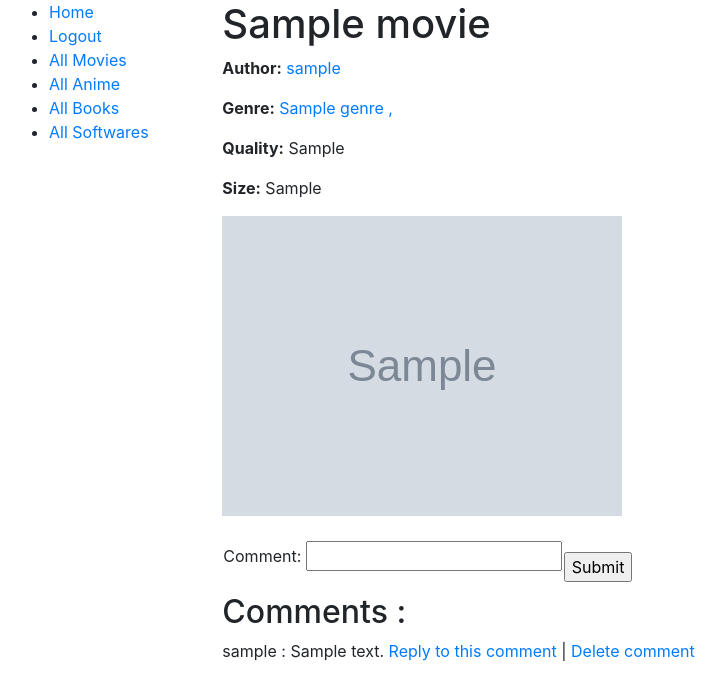
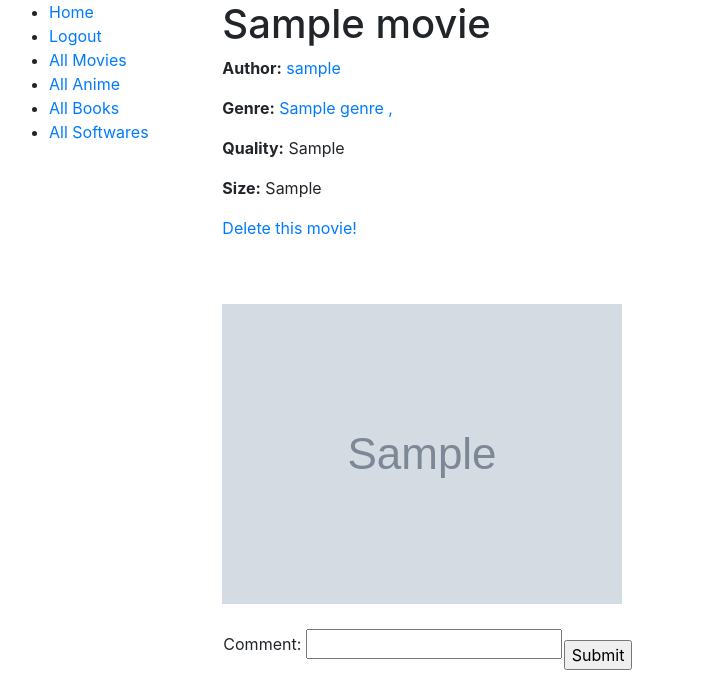
Before and after one commit to bangpradyumna/Bits-Pilani-DC-Catalog, a Django app: page /movies/1 in a window 1280 px wide. Shown: the top 680 px of the page, without its empty margins (6-732 px from the left). Run offline with Django 3.2, Linux system fonts and the light colour scheme; a user stored in the database is signed in; tables that the repository leaves empty hold one stand-in row (values such as "Sample post"); grey boxes marked "Sample" are stand-in pictures; some libraries are stand-ins or nearby versions.

Commit message:
Added method to delete a post(Movie,Anime,Sofware etc.)

```diff
--- a/blog/urls.py
+++ b/blog/urls.py
@@ -25,4 +25,9 @@ urlpatterns = [
     path('users/update_profile', views.UpdateProfile, name='update_profile'),
     path('comment/delete_comment/<int:pk>', views.DeleteComment, name='delete_comment'),
     path('comment/delete_reply_to_comment/<int:pk>', views.DeleteReplyToComment, name='delete_reply_to_comment'),
+    path('movies/delete/<int:pk>', views.deleteMovie, name='delete_movie'),
+    path('anime/delete/<int:pk>', views.deleteAnime, name='delete_anime'),
+    path('software/delete/<int:pk>', views.deleteSoftware, name='delete_software'),
+    path('books/delete/<int:pk>', views.deleteBook, name='delete_book'),
+
 ]
--- a/blog/views.py
+++ b/blog/views.py
@@ -69,7 +69,9 @@ class MovieDetailView(LoginRequiredMixin, generic.DetailView, FormMixin):
     def get_context_data(self, **kwargs):
         context = super().get_context_data(**kwargs)
         context['form'] = self.get_form()
-        comments_for_post = Comment.objects.all().filter(comment_author=self.request.user)
+        # context['pk']=self.object.pk
+        comments_for_post = Comment.objects.all().filter(content_type=ContentType.objects.get_for_model(self.model),
+                                                         object_id=self.object.pk)
         context['comments_for_post'] = comments_for_post
         return context
 
@@ -101,12 +103,35 @@ class MovieReplyToCommentView(LoginRequiredMixin, CreateView):
     def form_valid(self, form):
         form.instance.reply_to_comment_author = self.request.user
         form.instance.comment = Comment.objects.get(pk=self.kwargs['pk'])
-        # ctu=Movie.objects.get(pk=form.instance.comment.object_id)
-        # print("hello")
-        # print(type(ctu))
-        # self.success_url=Movie.objects.get(pk=form.instance.comment.object_id)
         self.success_url = reverse('Movies-detail', kwargs={'pk': form.instance.comment.object_id})
         return super().form_valid(form)
+
+
+def deleteMovie(request, pk):
+    this_movie = Movie.objects.get(pk=pk)
+    if this_movie.author == request.user:
+        this_movie.delete()
+
+
+def deleteAnime(request, pk):
+    this_anime = Anime.objects.get(pk=pk)
+    if this_anime.author == request.user:
+        this_anime.delete()
+
+
+def deleteBook(request, pk):
+    this_book = Book.objects.get(pk=pk)
+    if this_book.author == request.user:
+        this_book.delete()
+
+
+def deleteSoftware(request, pk):
+    this_software = Software.objects.get(pk=pk)
+    if this_software.author == request.user:
+        this_software.delete()
+
+
+
 
 
 def DeleteComment(request, pk):
@@ -123,7 +148,6 @@ def DeleteReplyToComment(request, pk):
     if this_reply.reply_to_comment_author == request.user:
         this_reply.delete()
     # HttpResponseRedirect(reverse('Movies-detail',kwargs={'pk':this_reply.comment.object_id}))
-
 
 
 class AnimeDetailView(generic.DetailView):
--- a/templates/blog/movie_detail.html
+++ b/templates/blog/movie_detail.html
@@ -10,6 +10,11 @@
     </a></p>
     <p><strong>Quality:</strong> {{ movie.movie_quality }}</p>
     <p><strong>Size:</strong> {{ movie.movie_size }}</p>
+    <p><a href="{% url 'delete_movie' pk=movie.id %}">Delete this movie!</a></p>
+
+
+    <br>
+    <br>
     {% if movie.cover_img_link != '' %}
         <img src="{{ movie.cover_img_link }}" alt="Movie Cover Image">
     {% endif %}
```
